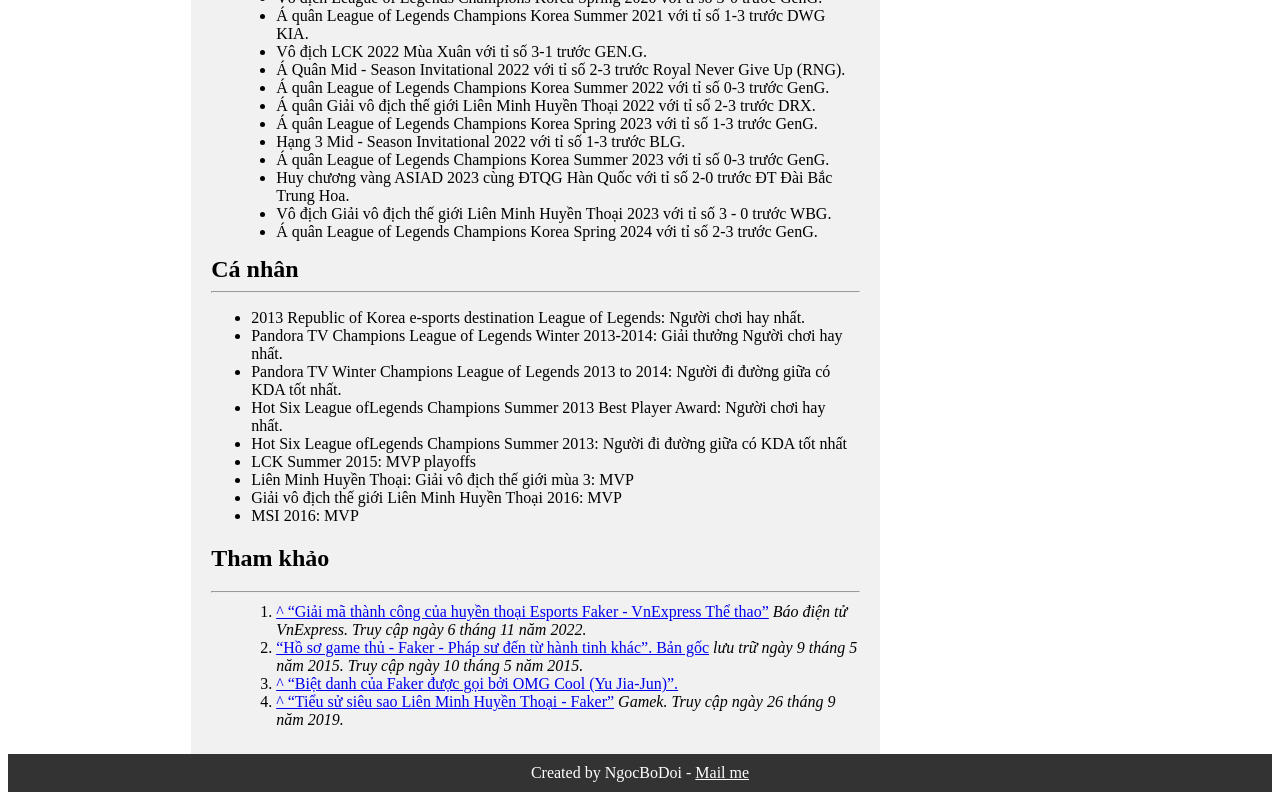
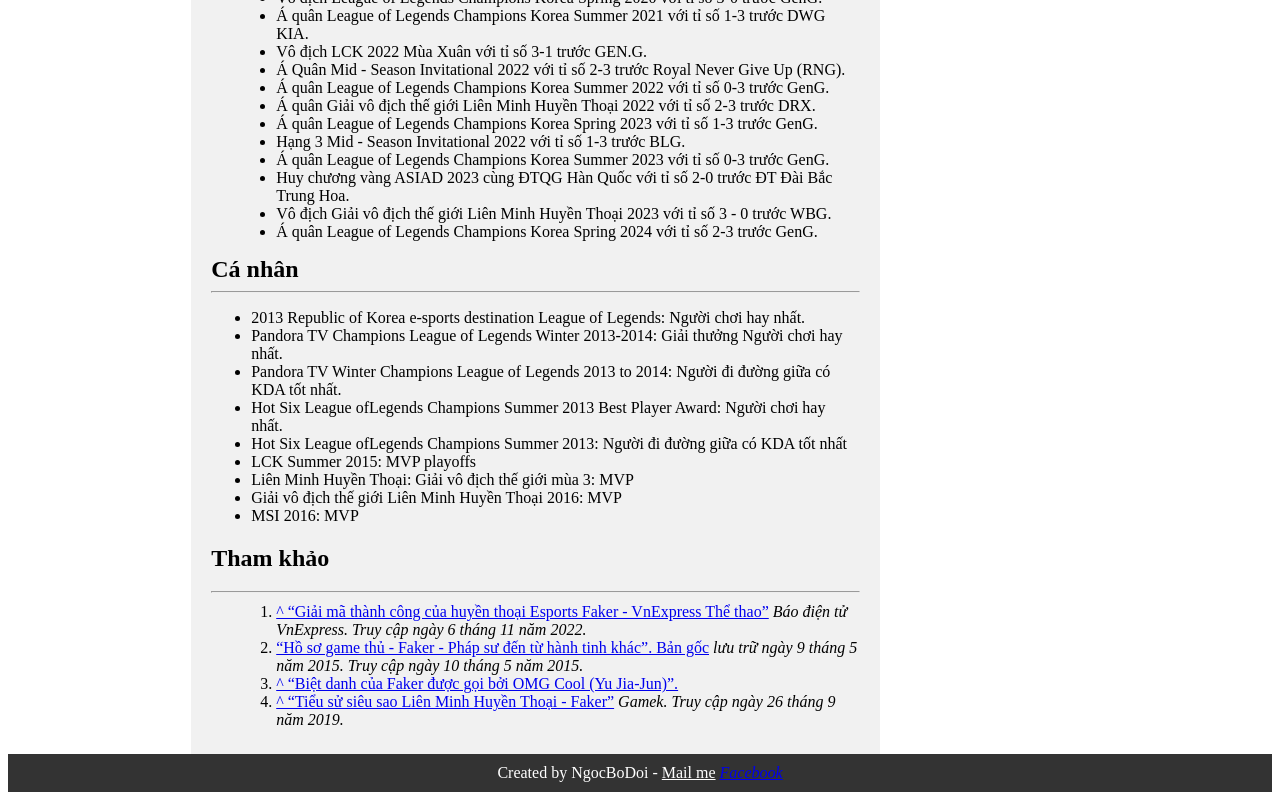
Before and after one commit to NgocBoDoi/NgocBodoi, a plain HTML site: page index.html in a window 1280 px wide. Shown: the part 4005-4805 px from the top of the page. Drawn offline with Linux system fonts and the light colour scheme.

Commit message:
Update index.html

```diff
--- a/index.html
+++ b/index.html
@@ -451,6 +451,9 @@
 	</div>
 	<footer>
 		Created by NgocBoDoi - <a href="mailto:ngoclx09082005@gmail.com">Mail me</a>
+		<i>
+			<a class="ddd" href="https://www.facebook.com/profile.php?id=100014990525402">Facebook</a>
+		</i>
 	</footer>
 
 
```
